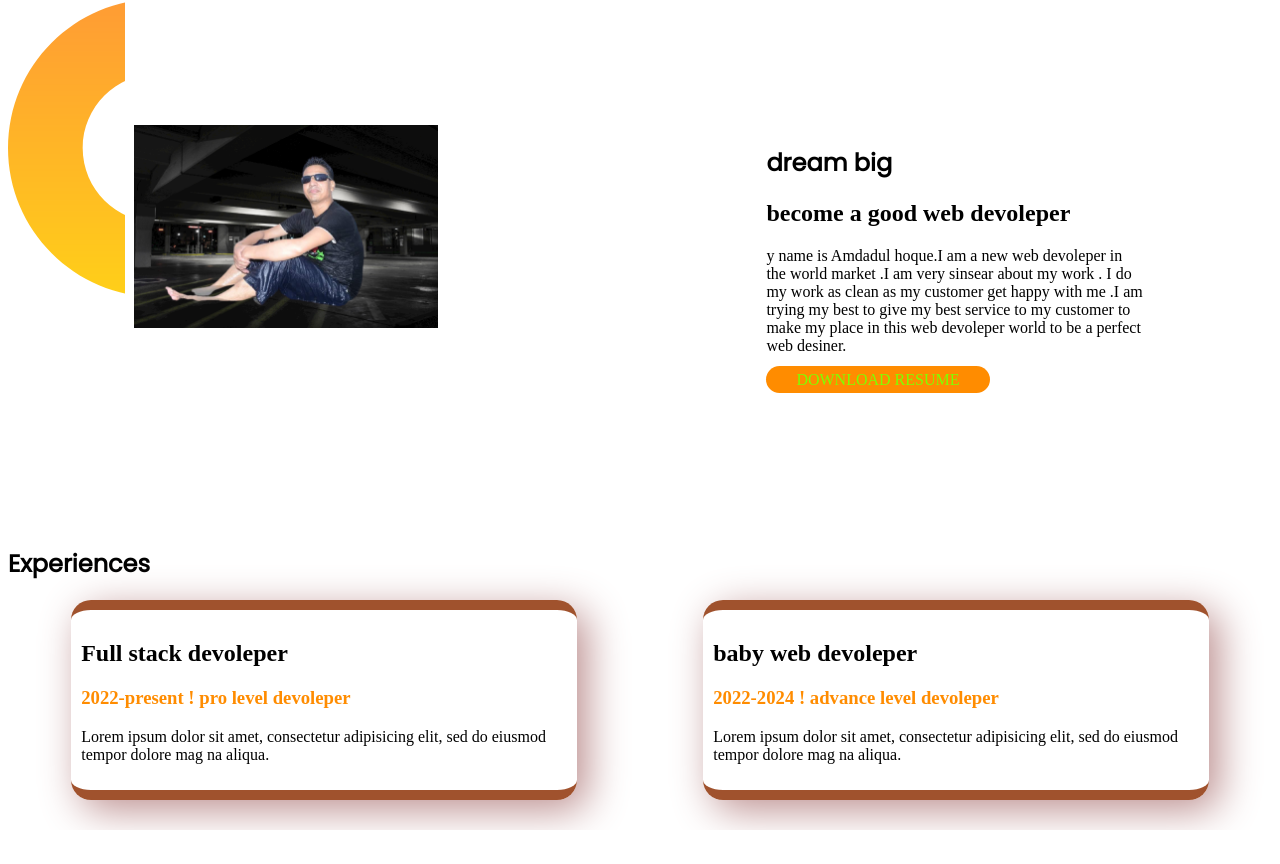
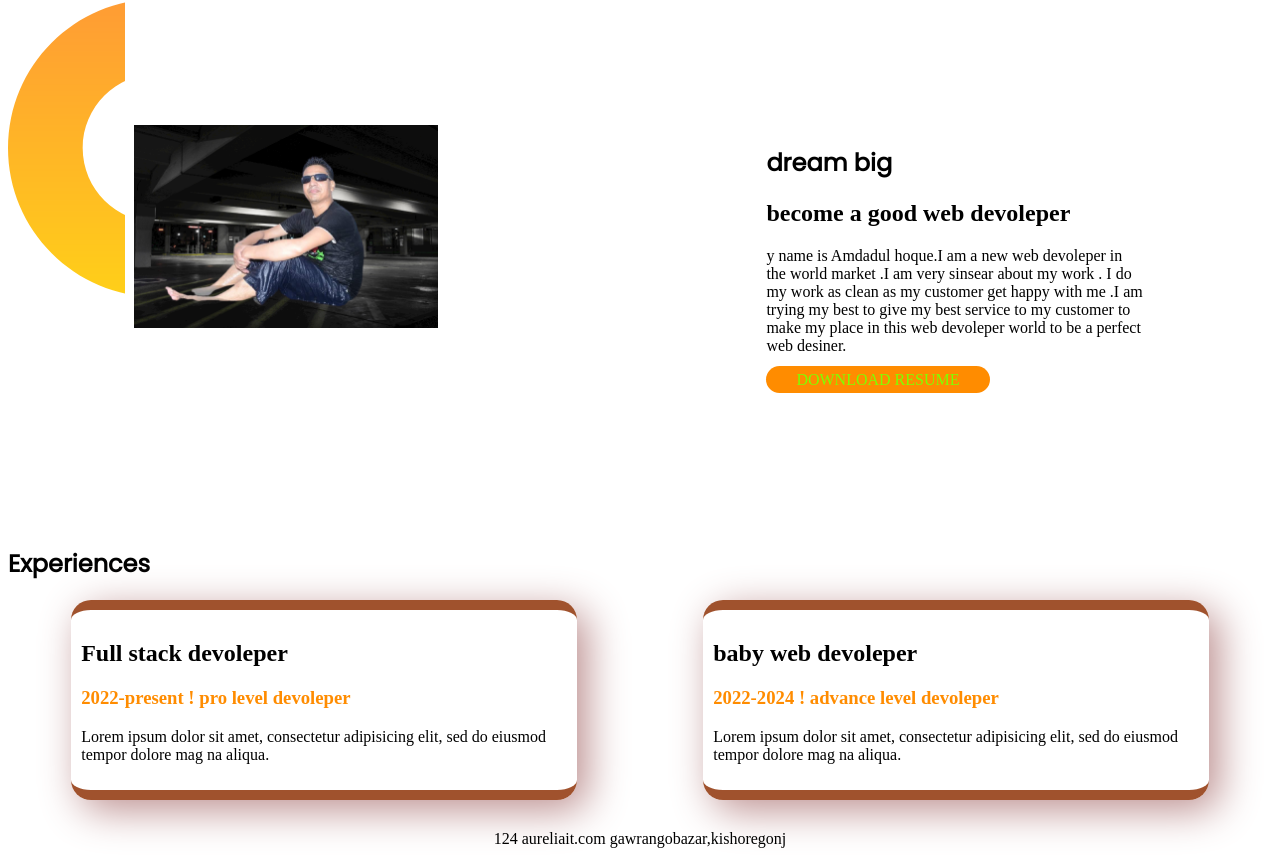
Before and after one commit to amdadprogramar/devoleper-portpolio, a plain HTML site: page index.html in a window 1280 px wide. Shown: the part 700-1564 px from the top of the page. Before the commit the page ends 1530 px from the top, so only its background shows below. Drawn offline with Linux system fonts and the light colour scheme.

Commit message:
fota aded

```diff
--- a/index.html
+++ b/index.html
@@ -61,6 +61,9 @@
             </div>
         </div>
     </section>
+    <footer>
+        <p>124 aureliait.com gawrangobazar,kishoregonj</p>
+    </footer>
 </body>
 
 </html>
--- a/style.css
+++ b/style.css
@@ -56,3 +56,7 @@ h1 {
     border-right: yellow;
     border-color: sienna;
 }
+
+footer p {
+    text-align: center;
+}
```
